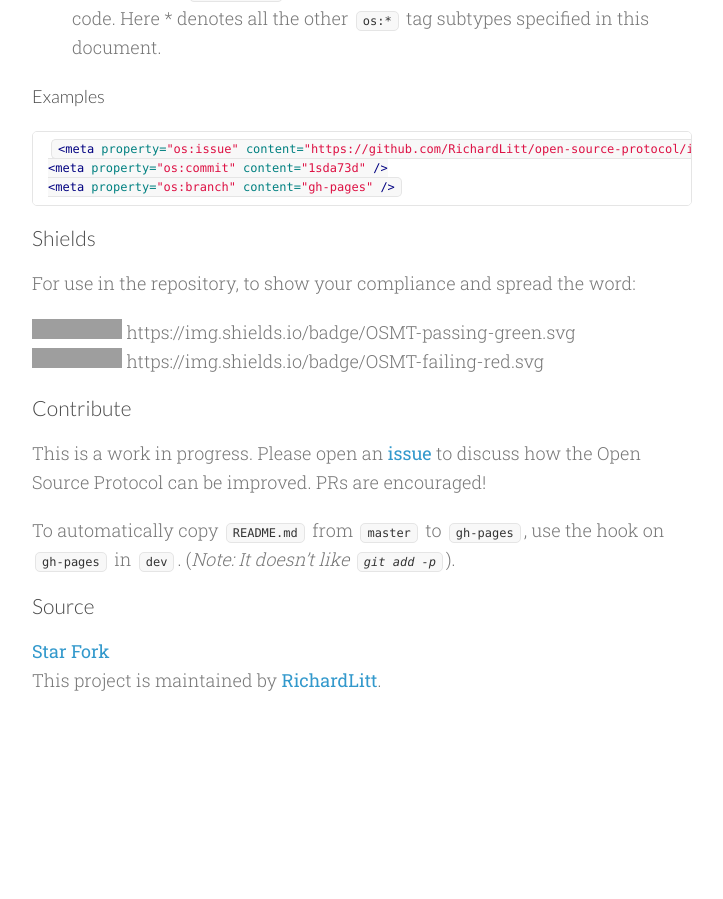
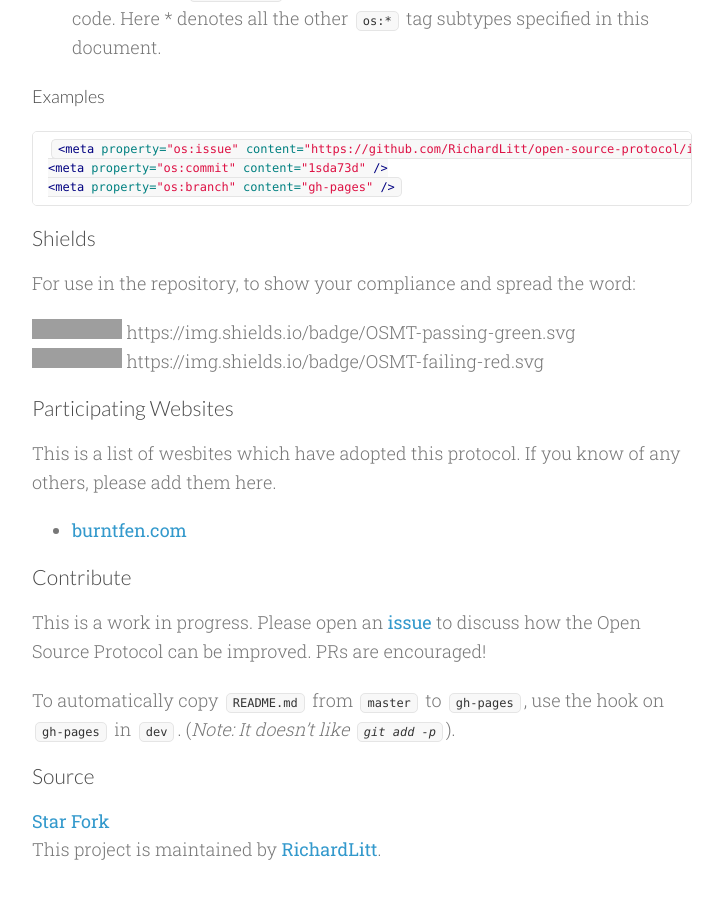
Before and after one commit to RichardLitt/open-source-protocol, a Jekyll site: the page built from index.md, in a window 1280 px wide and 900 px high, scrolled down 1676 px. Shown: the whole window, without its empty margins (278-1001 px from the left). Built offline with Jekyll 4.4.1, drawn with Linux system fonts in a browser that asks for light colours; Markdown is read by kramdown in place of the engine named in the settings; before the commit the page ends 2407 px from its top, so only the background shows below that; grey boxes are pictures that could not be loaded.

Commit message:
Sync README.md in master branch to index.md in gh-pages

```diff
--- a/index.md
+++ b/index.md
@@ -54,6 +54,12 @@ For use in the repository, to show your compliance and spread the word:
 ![passing](https://img.shields.io/badge/OSMT-passing-green.svg) https://img.shields.io/badge/OSMT-passing-green.svg
 ![failing](https://img.shields.io/badge/OSMT-failing-red.svg) https://img.shields.io/badge/OSMT-failing-red.svg
 
+###Participating Websites
+
+This is a list of wesbites which have adopted this protocol. If you know of any others, please add them here.
+
+* [burntfen.com](http://burntfen.com)
+
 ###Contribute
 
 This is a work in progress. Please open an [issue](https://github.com/RichardLitt/open-source-protocol/issues) to discuss how the Open Source Protocol can be improved. PRs are encouraged!
```
